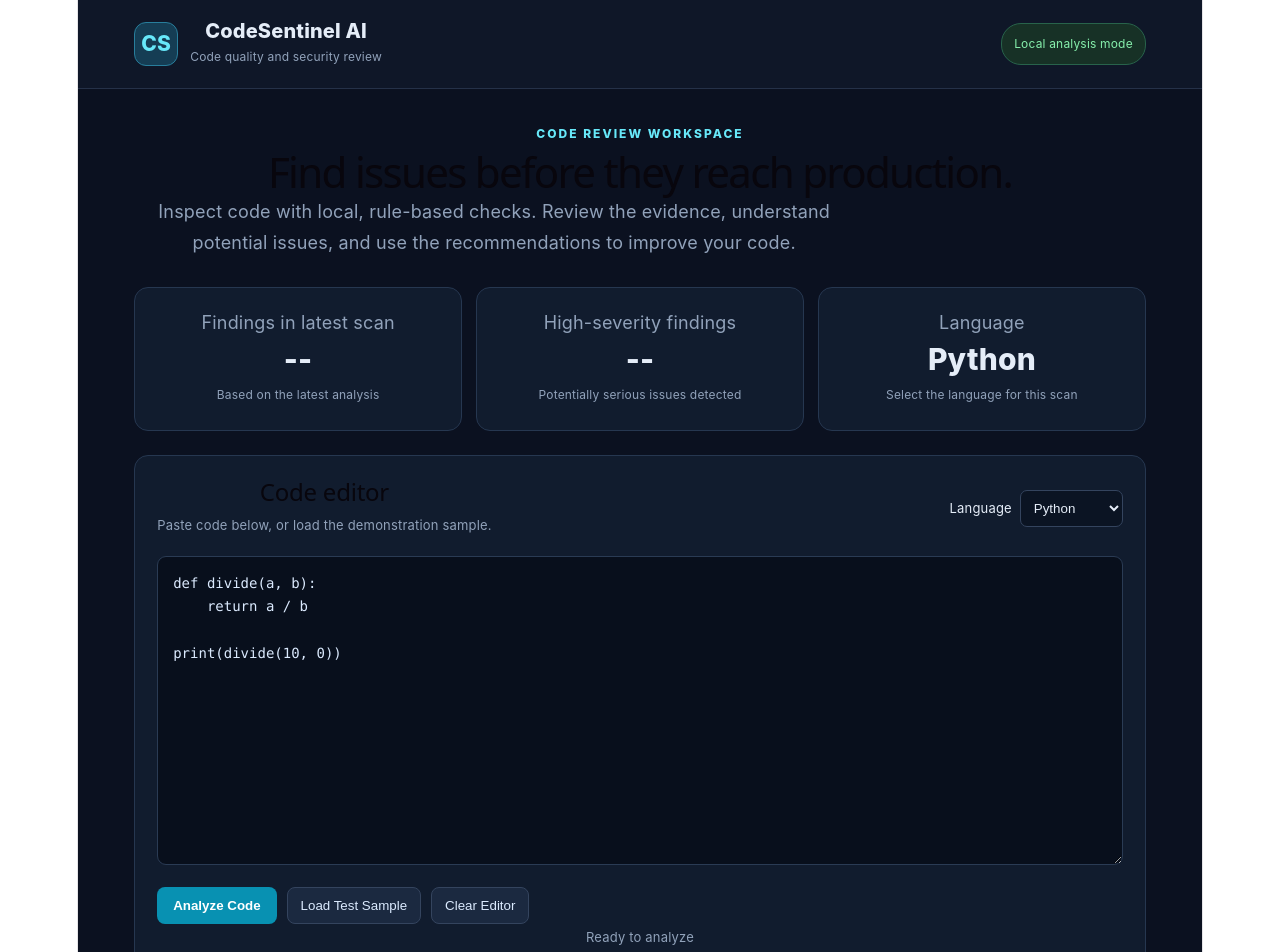
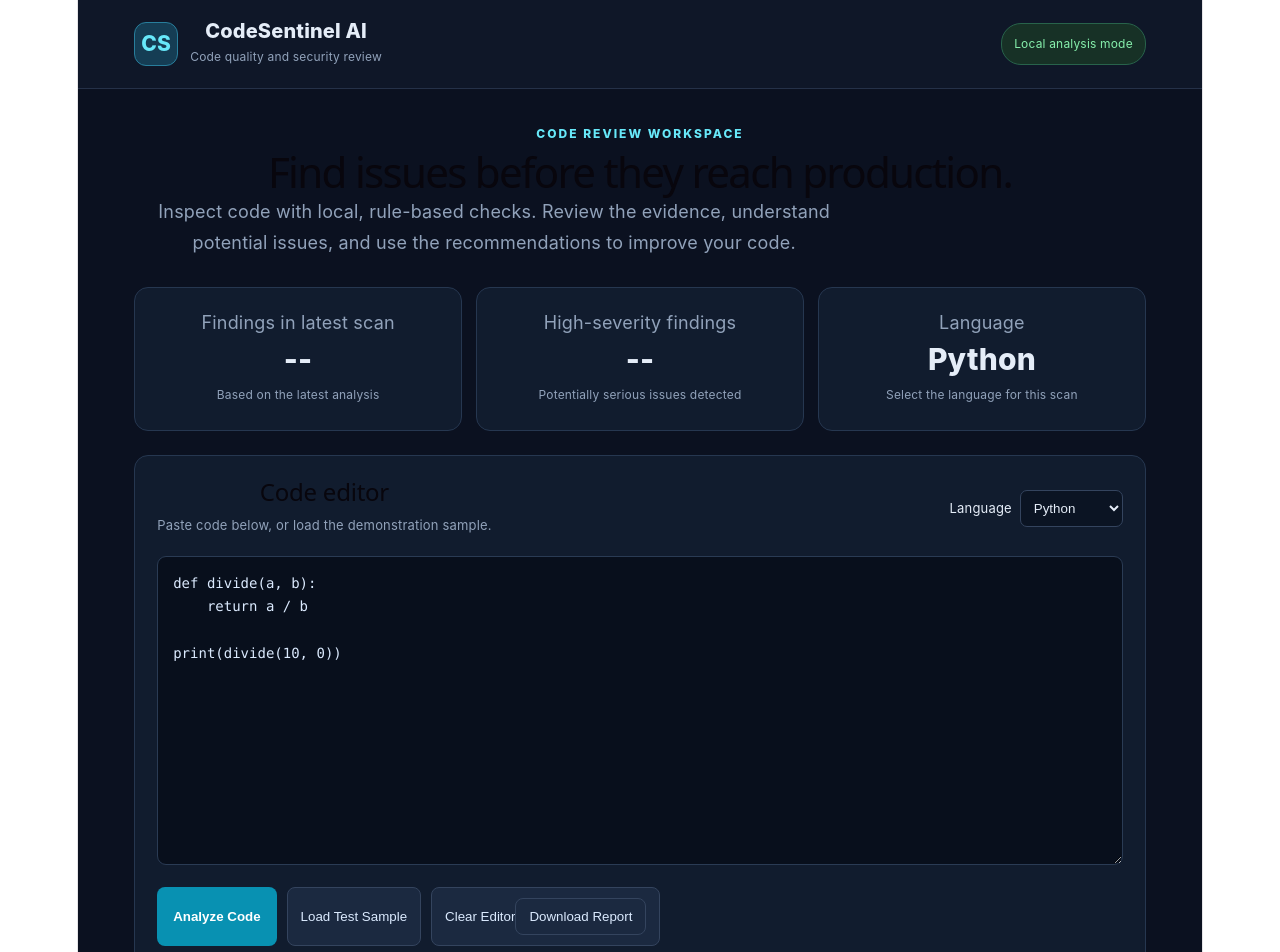
Before and after one commit to sanjanamonteiro/codesentinel-ai-advanced, a React (Vite) app: page / in a window 1280 px wide. Shown: the top 952 px of the page. Built offline with nearby package versions, Linux system fonts and the light colour scheme.

Commit message:
Add downloadable code analysis reports

```diff
--- a/src/App.tsx
+++ b/src/App.tsx
@@ -303,6 +303,58 @@ export default function App() {
       ].slice(0, 5)
     );
   }
+  function downloadReport() {
+    if (!hasAnalyzed) {
+      setStatus("Please analyze your code before downloading a report.");
+      return;
+    }
+
+    const report = [
+      "CODESENTINEL AI — CODE ANALYSIS REPORT",
+      "======================================",
+      `Date: ${new Date().toLocaleString()}`,
+      `Language: ${language}`,
+      `Total findings: ${findings.length}`,
+      `High severity: ${findings.filter((f) => f.severity === "HIGH").length}`,
+      `Medium severity: ${findings.filter((f) => f.severity === "MEDIUM").length}`,
+      `Low severity: ${findings.filter((f) => f.severity === "LOW").length}`,
+      "",
+      "FINDINGS",
+      "--------",
+      ...(
+        findings.length
+          ? findings.flatMap((f, index) => [
+              "",
+              `${index + 1}. ${f.title}`,
+              `Rule ID: ${f.ruleId}`,
+              `Severity: ${f.severity}`,
+              `Line: ${f.line}`,
+              `Details: ${f.message}`,
+              `Evidence: ${f.evidence}`,
+              `Recommendation: ${f.recommendation}`,
+            ])
+          : ["No findings matched the enabled local checks."]
+      ),
+      "",
+      "LIMITATION NOTICE",
+      "-----------------",
+      "This report covers only the local checks enabled in CodeSentinel AI.",
+      "No findings does not guarantee that the code is secure or bug-free.",
+    ].join("\n");
+
+    const blob = new Blob([report], { type: "text/plain;charset=utf-8" });
+    const url = URL.createObjectURL(blob);
+    const link = document.createElement("a");
+
+    link.href = url;
+    link.download = `codesentinel-report-${Date.now()}.txt`;
+    document.body.appendChild(link);
+    link.click();
+    link.remove();
+    URL.revokeObjectURL(url);
+
+    setStatus("Analysis report download requested.");
+  }
 
   function loadSample() {
     setLanguage("Python");
@@ -479,6 +531,13 @@ export default function App() {
             </button>
             <button onClick={clearCode} style={styles.secondaryButton}>
               Clear Editor
+            <button
+             onClick={downloadReport}
+             style={styles.secondaryButton}
+             disabled={!hasAnalyzed}
+             >
+             Download Report
+            </button>
             </button>
           </div>
 
```
